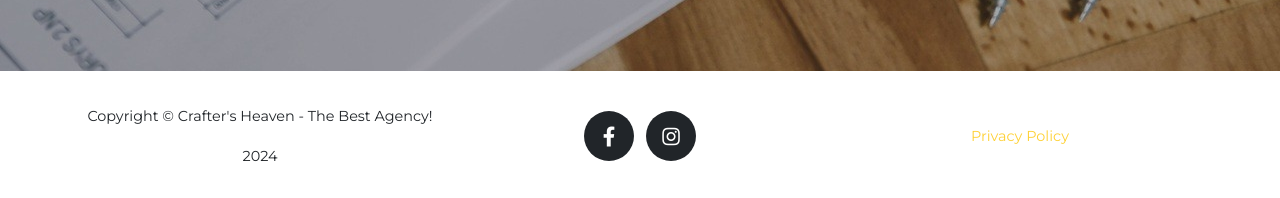
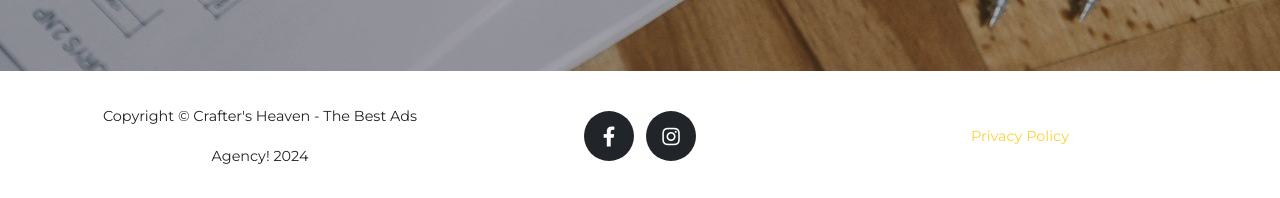
Before and after one commit to CraftersHeavenMedia/go, a Jekyll site: the page built from index.md, in a window 1280 px wide and 900 px high, scrolled down 2285 px. Shown: the part 699-897 px from the top of the window. Built offline with Jekyll 4.4.1, drawn with Linux system fonts in a browser that asks for light colours; some web fonts are replaced.

Commit message:
Update _config.yml
Changed title from "Crafter's Heaven - The Best Agency!" to "Crafter's Heaven - The Best Ads Agency!"

```diff
--- a/_config.yml
+++ b/_config.yml
@@ -17,7 +17,7 @@ url    : "" # the base hostname & protocol for your site, e.g. http://example.co
 baseurl: "" # the subpath of your site, e.g. /blog
 
 #title      : Your Awesome Website
-title      : Crafter's Heaven - The Best Agency!
+title      : Crafter's Heaven - The Best Ads Agency!
 email      : craftersheavenmedia@gmail.com
 description: "Unlock the potential of your home improvement business with expert lead generation services tailored to help you gain new, trustworthy clients. Our robust strategies connect businesses with high-quality leads actively searching for renovation services."
 #author     : Your Name
```
